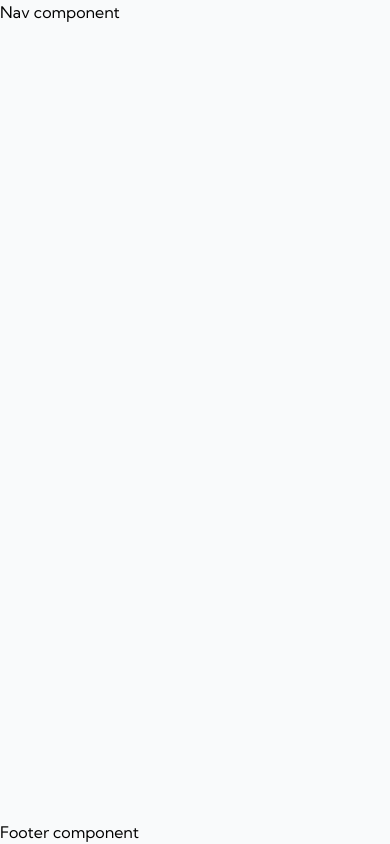
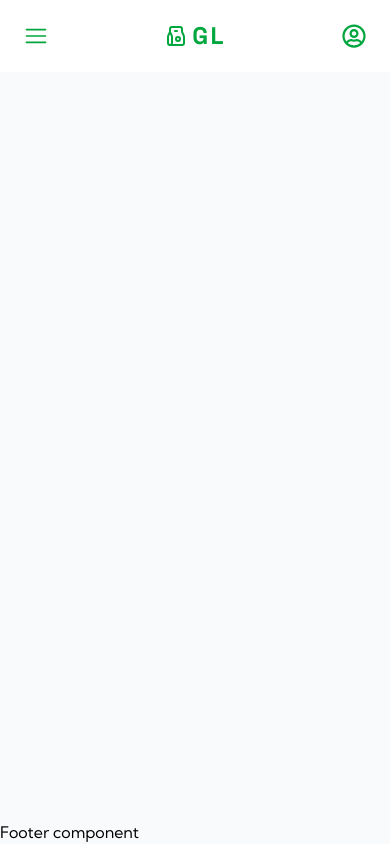
Before and after one commit to f29pereira/grocery-list-manager, a React (Vite) app: page / in a window 390 px wide. Built offline with nearby package versions, Linux system fonts and the light colour scheme.

Commit message:
feat: update Nav component
- Integrate the components: MobileNavToggle, NavLogo, DesktopLinksList
- Add placeholder button for the user profile

```diff
--- a/src/components/shared/Nav/Nav.tsx
+++ b/src/components/shared/Nav/Nav.tsx
@@ -1,6 +1,34 @@
+import { FaRegUserCircle } from "@/assets/icons/icon";
+import MobileNavToggle from "./MobileNav/MobileNavToggle/MobileNavToggle";
+import NavLogo from "./NavLogo/NavLogo";
+import DesktopLinksList from "./DesktopLinksList/DesktopLinksList";
+
 /**
- * Renders the app navigation
+ * Renders the app navigation with:
+ * - Mobile navigation toggle on viewports < 1024px
+ * - Logo
+ * - Desktop navigation links on viewports >= 1024px
+ * - User profile button
  */
 export default function Nav() {
-  return <div>Nav component</div>;
+  return (
+    <nav
+      className="relative px-6 py-5 flex justify-between items-center
+      bg-white
+        md:px-8 md:py-7"
+      aria-label="Main"
+    >
+      <MobileNavToggle />
+
+      <div className="flex items-center gap-20">
+        <NavLogo />
+
+        <DesktopLinksList />
+      </div>
+
+      <button>
+        <FaRegUserCircle className="cursor-pointer text-2xl text-green-600 md:hover:text-green-500 md:text-3xl" />
+      </button>
+    </nav>
+  );
 }
```
